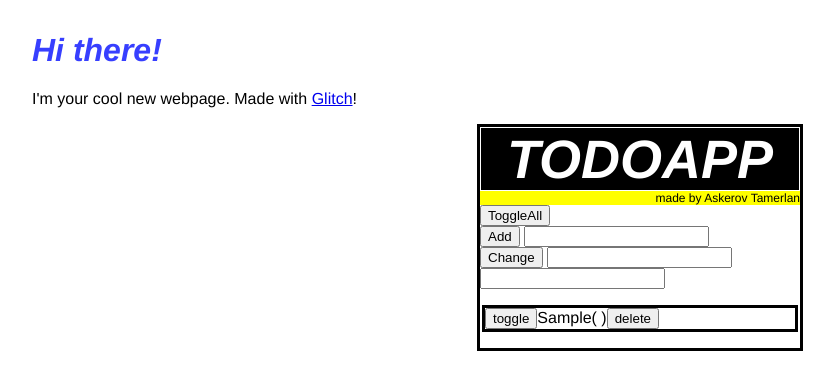
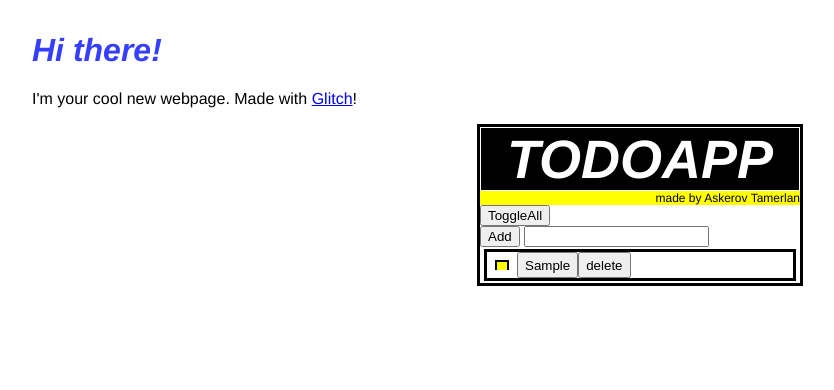
Before and after one commit to askerovtamerlan/todoApp, a plain HTML site: page index.html in a window 1280 px wide. Both pictures are taken after typing "Sample" into the empty fields and a click on the button "Add". Shown: the whole page, without its empty margins (0-834 px from the left). Drawn offline with Linux system fonts and the light colour scheme.

Commit message:
💎🚡 Updated with Glitch // toggleButton, changeInput/changeButton, stylesheet update

```diff
--- a/index.html
+++ b/index.html
@@ -43,14 +43,6 @@
           <input id="addToDoInput">
         </div>
 
-        <div>
-          <button onclick="handlers.changeToDo()">
-            Change
-          </button>
-          <input id="changeToDoInputTextTodo" type="text">
-          <input id="changeToDoInputPosition" type="number">
-        </div>
-
         <ul id="displayToDoOutput">
 
         </ul>
--- a/script.js
+++ b/script.js
@@ -3,7 +3,8 @@ var todoList = {
   addToDo: function(textToDo) {
     this.todos.push({
       textToDo: textToDo,
-      completed: false
+      completed: false,
+      edit: false
     });
   },
   changeToDo: function(textToDo, position) {
@@ -54,13 +55,14 @@ var handlers = {
     addToDoInput.value = "";
     view.displayToDo();
   },
-  changeToDo: function () {
-    var changeToDoInputTextTodo = document.getElementById('changeToDoInputTextTodo');
-    var changeToDoInputPosition = document.getElementById('changeToDoInputPosition');
-
-    todoList.changeToDo(changeToDoInputTextTodo.value, changeToDoInputPosition.valueAsNumber);
-    changeToDoInputTextTodo.value = "";
-    changeToDoInputPosition.value = "";
+  changeToDo: function (textToDo, position, status) {
+    // button change to input, input change to button
+    if (status === 'button') {
+      todoList.todos[position].edit = true;
+    } else if (status === 'input') {
+      todoList.todos[position].edit = false;
+    }
+    todoList.changeToDo(textToDo, position);
     view.displayToDo();
   },
   toggleToDo: function (position) {
@@ -77,30 +79,28 @@ var view = {
   displayToDo: function () {
     var displayToDoOutput = document.getElementById("displayToDoOutput");
     displayToDoOutput.innerHTML = '';
+    // catch ul element
     if (todoList.todos.length === 0) {
       console.log('todos array is empty');
       // change output from console to the view
     } else {
       todoList.todos.forEach ( function (todo, index) {
         var toDoElement = document.createElement('li');
-        var toDoTextElement = document.createElement('span');
 
         toDoElement.id = index;
-
-
-        // delete point decoration of li
-        if (todo.completed) {
-          toDoTextElement.textContent = todo.textToDo + '(x)';
-        } else {
-          toDoTextElement.textContent = todo.textToDo + '( )';
+        toDoElement.appendChild(this.toggleButton(index));
+        if (todoList.todos[index].edit === true) {
+          toDoElement.appendChild(this.changeInput(todo.textToDo));
+        } else if (todoList.todos[index].edit === false) {
+          toDoElement.appendChild(this.changeButton(todo.textToDo));
         }
 
-        toDoElement.appendChild(this.toggleButton());
-        toDoElement.appendChild(toDoTextElement);
+        // add condition for .toggle method for todo object
+        // or function output two diffreint buttons depende of index
+
         toDoElement.appendChild(this.deleteButton());
-
         displayToDoOutput.appendChild(toDoElement);
-      }, this)
+      },this)
     }
   },
   deleteButton: function () {
@@ -111,13 +111,38 @@ var view = {
 
     return deleteButtonElement;
   },
-  toggleButton: function () {
+//   toggleButton: function () {
 
-    var toggleButtonEelement = document.createElement('button');
-    toggleButtonEelement.innerHTML = 'toggle';
-    toggleButtonEelement.className = 'toggleButton';
+//     var toggleButtonElement = document.createElement('button');
+//     toggleButtonElement.innerHTML = 'toggle';
+//     toggleButtonElement.className = 'toggleButton';
 
-    return toggleButtonEelement;
+//     return toggleButtonElement;
+//   },
+  toggleButton: function (index) {
+    var toggleButtonElement = document.createElement('div');
+    if (todoList.todos[index].completed === true) {
+      toggleButtonElement.className = 'toggleButton on';
+    } else if (todoList.todos[index].completed === false) {
+      toggleButtonElement.className = 'toggleButton off';
+    }
+
+    return toggleButtonElement;
+  },
+  changeInput: function (textToDo) {
+    var changeInputElement = document.createElement('input');
+    changeInputElement.value = textToDo;
+    changeInputElement.className = 'changeInput';
+
+    return changeInputElement;
+  },
+  changeButton: function (textToDo) {
+    var changeButtonElement = document.createElement('button');
+    changeButtonElement.textContent = textToDo;
+    changeButtonElement.className = 'changeButton';
+
+    return changeButtonElement;
+  // refactor to functions in one, one create function for two cases
   },
   setupEventListeners: function () {
     var Ulist = document.querySelector('ul');
@@ -125,15 +150,32 @@ var view = {
       if (event.target.className === 'deleteButton'){
       let position = parseInt(event.target.parentNode.id);
       handlers.deleteToDo(position);
-    } else if (event.target.className === 'toggleButton') {
+    } else if (event.target.classList.contains('toggleButton')) {
       let position = parseInt(event.target.parentNode.id);
       handlers.toggleToDo(position);
+      // add to target cases: 1) className = todoActiveButton 2) className = todoPassiveButton
+    } else if (event.target.className === 'changeButton') {
+
+      let position = parseInt(event.target.parentNode.id);
+      // edit mode on (next displayToDo create ul with active button)
+      handlers.changeToDo(todoList.todos[position].textToDo, position, 'button');
+      }
+    });
+    this.addEventListenerButton();
+  },
+  addEventListenerButton: function () {
+    document.addEventListener('click', function (event) {
+    var changeInput = document.querySelector(".changeInput");
+    if (!event.target.closest(".changeInput") && !event.target.closest(".changeButton") && changeInput !== null) {
+
+      let position = parseInt(changeInput.parentNode.id);
+      let textToDo = changeInput.value;
+
+      handlers.changeToDo(textToDo, position, 'input');
     }
   });
   },
+}
 
-};
 
 view.setupEventListeners();
-
-// create pretest for input information for addToDO
--- a/style.css
+++ b/style.css
@@ -49,6 +49,7 @@ header {
 
 ul {
   padding-left: 0;
+  margin: 2px;
 }
 
 ul li {
@@ -57,4 +58,31 @@ ul li {
   border: 3px solid black;
   margin: 2px 2px 0 2px;
 
+  display: flex;
 }
+
+li:second-child {
+  flex-grow: 1;
+}
+
+.toggleButton {
+  font-size: 12px;
+  display: inline-block;
+  width: 10px;
+  height: 8px;
+  margin: 8px;
+  border: 2px solid black;
+  border-bottom: 0;
+}
+
+.toggleButton:hover {
+  background-color: red;
+}
+
+.on {
+  background-color: darkred;
+}
+
+.off {
+  background-color: yellow;
+}
```
